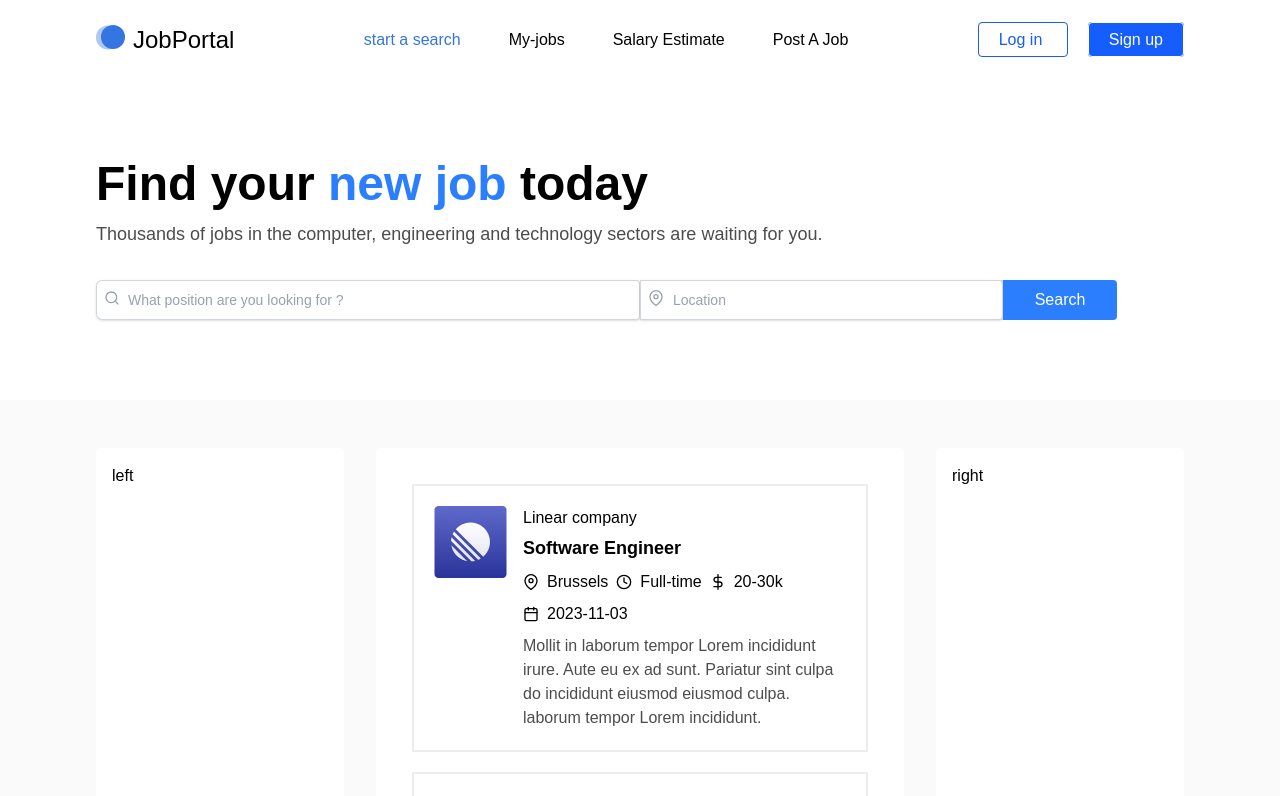
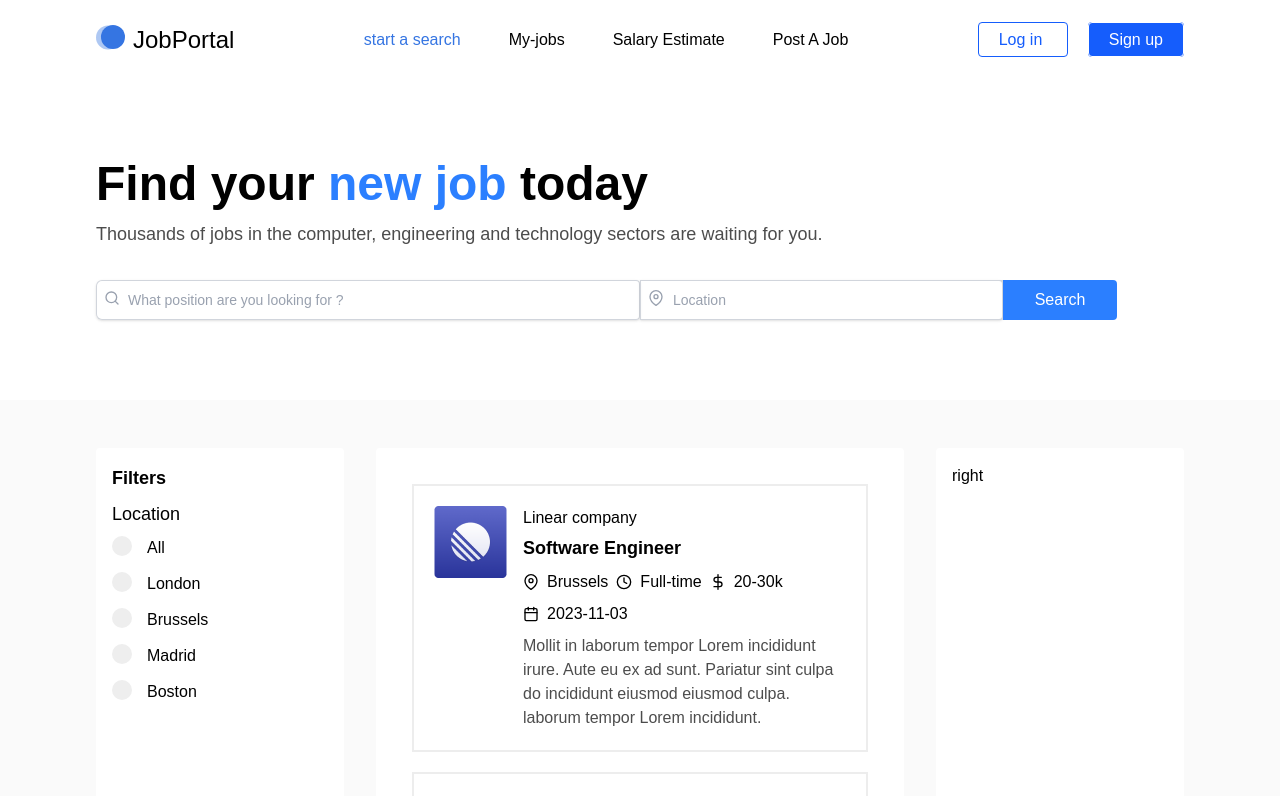
Before and after one commit to Mikael241221/Job-portal-client, a React (Vite) app: page / in a window 1280 px wide. Shown: the top 796 px of the page. Built offline with nearby package versions, Linux system fonts and the light colour scheme.

Commit message:
filtering the jobs

```diff
--- a/src/Pages/Home.jsx
+++ b/src/Pages/Home.jsx
@@ -2,15 +2,21 @@
 import Banner from '../components/Banner'
 import Card from '../components/Card';
 import Jobs from './Jobs';
+import Sidebar from '../sidebar/Sidebar';
 
 const Home = () => {
   const [selectedCategory, setSelectedCategory] = useState(null);
   const [jobs, setJobs] = useState([]);
+  const [isLoading, setIsloading] = useState(true);
+  const [currentPage, setCurrentPage] = useState(1);
+  const itemsPerPage = 6;
 
   useEffect(() => {
+    setIsloading(true)
     fetch("jobs.json").then(res => res.json()).then(data => {
       // console.log(data)
-      setJobs(data)
+      setJobs(data);
+      setIsloading(false)
     })
   },[])
   // console.log(jobs)
@@ -64,9 +70,19 @@
       {/* main content */}
       <div className='bg-[#FAFAFA] md:grid grid-cols-4 gap-8 lg:px-24 px-4 py-12'>
         {/* left side */}
-         <div className='bg-white p-4 rounded '>left</div>
+         <div className='bg-white p-4 rounded '>
+          <Sidebar handleChange={handleChange} handleClick={handleClick}/>
+         </div>
          {/* jobs cards */}
-         <div className='col-span-2 bg-white p-4 rounded-sm '><Jobs result ={result}/></div>
+         <div className='col-span-2 bg-white p-4 rounded-sm '>
+          {
+            isLoading ? ( <p className='font-medium'>Loading...</p> ) : result.length > 0 ? <Jobs result ={result}/> : <>
+            <h3 className='text-lg font-bold mb-2'>{result.length} Jobs </h3>
+            <p>No data found! please try another country </p>
+            </>
+          }
+
+          </div>
          {/* right side */}
          <div className='bg-white p-4 rounded '>right</div>
 
--- /dev/null
+++ b/src/components/InputField.jsx
@@ -0,0 +1,18 @@
+import React from 'react'
+
+const InputField = ({handleChange,value, title, name}) => {
+  return (
+    <div>
+       <label className='sidebar-label-container'>
+            <input
+            type="radio"
+            name={name}
+            value={value}
+            onChange={handleChange}/>
+            <span className='checkmark'></span> {title}
+        </label>
+    </div>
+  )
+}
+
+export default InputField
--- /dev/null
+++ b/src/sidebar/Location.jsx
@@ -0,0 +1,34 @@
+import React from 'react'
+import InputField from '../components/InputField'
+
+const Location = ({handleChange}) => {
+  return (
+    <div>
+      <h4 className='text-lg font-medium mb-2'>Location</h4>
+      <div>
+        <label className='sidebar-label-container'>
+            <input type="radio" name="test" id="test" value="" onChange={handleChange}/>
+            <span className='checkmark'></span> All
+        </label>
+        <InputField handleChange={handleChange}
+        value="London"
+        title="London"
+        name="test"  />
+         <InputField handleChange={handleChange}
+        value="Brussels"
+        title="Brussels"
+        name="test"  />
+         <InputField handleChange={handleChange}
+        value="Madrid"
+        title="Madrid"
+        name="test"  />
+         <InputField handleChange={handleChange}
+        value="Boston"
+        title="Boston"
+        name="test"  />
+      </div>
+    </div>
+  )
+}
+
+export default Location
--- /dev/null
+++ b/src/sidebar/Sidebar.jsx
@@ -0,0 +1,13 @@
+import React from 'react'
+import Location from './Location'
+
+const Sidebar = ({handleChange,handleClick}) => {
+  return (
+    <div className='space-y-5'>
+      <h3 className='text-lg font-bold mb-2'>Filters</h3>
+      <Location handleChange={handleChange}/>
+    </div>
+  )
+}
+
+export default Sidebar
```
